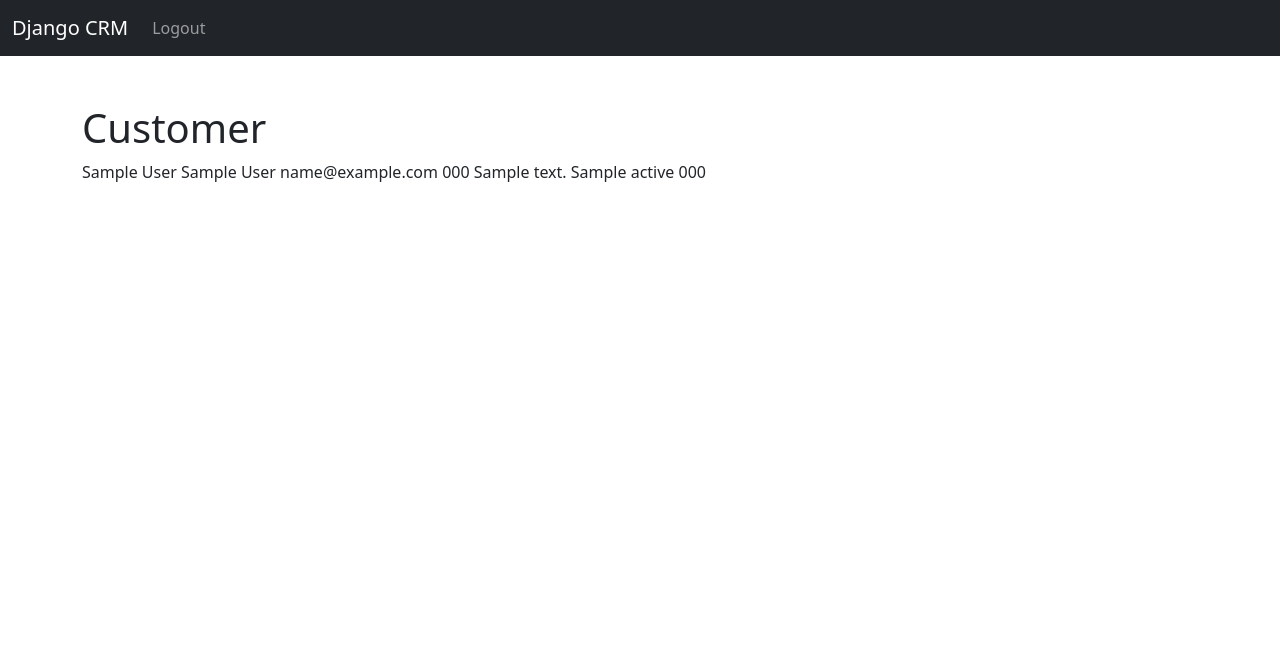
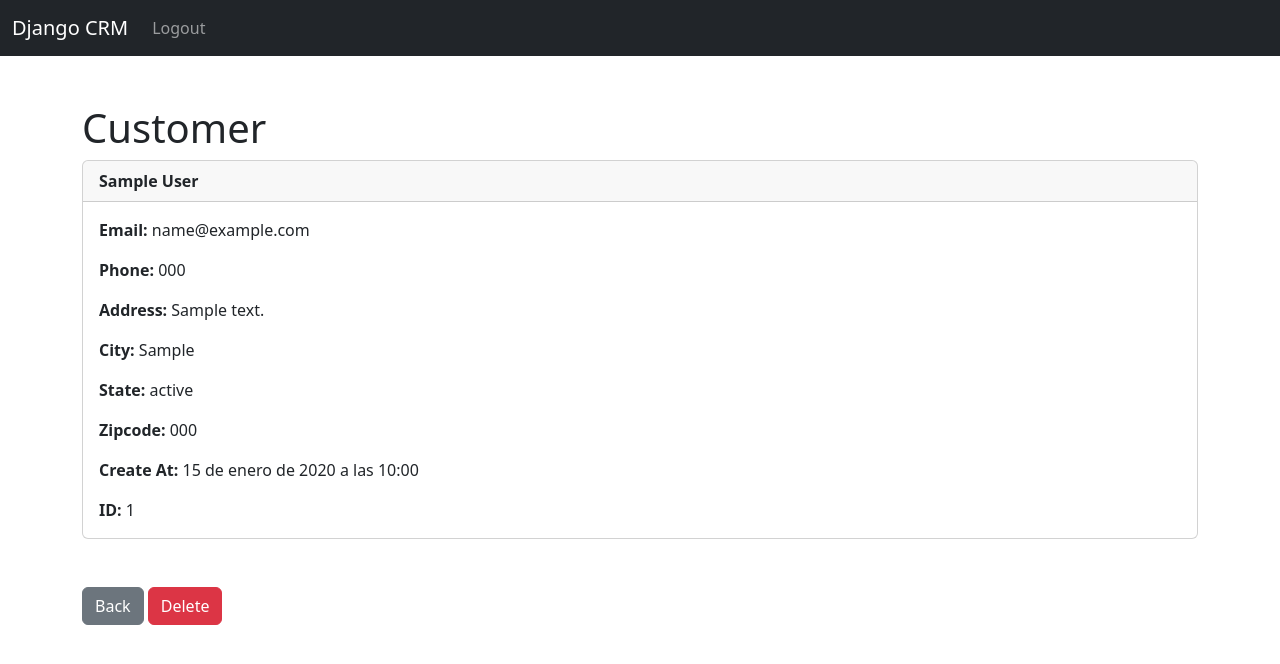
Before and after one commit to LinoELa/CRM-CRUD, a Django app: page /record/1 in a window 1280 px wide. Shown: the top 664 px of the page. Run offline with Django 5.2, Linux system fonts and the light colour scheme; a user stored in the database is signed in; tables that the repository leaves empty hold one stand-in row (values such as "Sample post").

Commit message:
BORRAR RECORDS

```diff
--- a/appwebsite/templates/record.html
+++ b/appwebsite/templates/record.html
@@ -6,20 +6,57 @@
 
 <h1> Customer </h1>
 
-{{ customer_record }}
-
-{{ customer_record.first_name }}
-{{ customer_record.last_name }}
-{{ customer_record.email }}
-{{ customer_record.phone }}
-{{ customer_record.address }}
-{{ customer_record.city }}
-{{ customer_record.state }}
-{{ customer_record.zipcode }}
-{{ customer_recotd.id }}
 
 
 
+<div class="card">
+
+    <div class="card-header"><strong>
+          {{ customer_record.first_name }}
+          {{ customer_record.last_name }}</strong>
+    </div>
+
+
+    <div class="card-body">
+
+        <p class="card-text">
+        <strong>Email: </strong>{{ customer_record.email }}</p>
+
+        <p class="card-text">
+        <strong>Phone: </strong>{{ customer_record.phone }}
+        </p>
+
+        <p class="card-text">
+        <strong>Address: </strong>{{ customer_record.address }}</p>
+
+        <p class="card-text">
+        <strong>City: </strong>{{ customer_record.city }}</p>
+
+        <p class="card-text">
+        <strong>State: </strong>{{ customer_record.state }}</p>
+
+        <p class="card-text">
+        <strong>Zipcode: </strong>{{ customer_record.zipcode }}</p>
+
+        <p class="card-text">
+        <strong>Create At: </strong>{{ customer_record.created_at }}</p>
+
+        <p class="card-text">
+        <strong>ID: </strong>{{ customer_record.id }}</p>
+
+    </div>
+
+</div>
+
+
+
+  <br/><br/>
+
+<a href="{% url 'home' %}" class="btn btn-secondary">Back</a>
+
+<a href="{% url 'delete_record' customer_record.id %}" class="btn btn-danger">Delete</a>
+
+{% comment %} <a href="{% url 'update_record' customer_record.id %}" class="btn btn-secondary">Update Record</a> {% endcomment %}
 
 
 
--- a/appwebsite/urls.py
+++ b/appwebsite/urls.py
@@ -15,7 +15,14 @@ urlpatterns = [
     # si quiero crear una pagina separada de log in solo quitar el comentario
     # path('login/', views.login_user, name='login'),
     path('logout/', views.logout_user, name='logout'),
+
+    #para registrar
     path('register/', views.register_user, name='register'),
-    # URL para los records
-    path('record/<int:pk>', views.customer_record, name='record')
+
+    # URL para VER los records
+    path('record/<int:pk>', views.customer_record, name='record'),
+
+    # URL Para BORRAR records
+    path('delete_record/<int:pk>', views.delete_record, name='delete_record'),
+
 ]
--- a/appwebsite/views.py
+++ b/appwebsite/views.py
@@ -135,10 +135,26 @@ def register_user(request):
 def customer_record(request, pk):
     #si el usuario esta autenticado o ha hecho un log in
     if request.user.is_authenticated:
-        # Buscar los Records
+        # Buscar los Customer Records
         customer_record = Record.objects.get(id=pk)
         return render(request, 'record.html', {'customer_record':customer_record})
     #Si el usuario NO ESTA AUTENTICADO
+    else:
+        messages.error(request, 'Tienes que iniciar session' )
+        return redirect ('home')
+
+
+# ---------------------------- BORRAR O DELETE RECORD -------------------------#
+
+
+def delete_record(request, pk):
+    #si el usuario esta autenticado o ha hecho un log in
+    if request.user.is_authenticated:
+        delete_it = Record.objects.get(id=pk)
+        delete_it.delete()
+        messages.error(request, 'Se ha borrado corectamente el record' )
+        return redirect ('home')
+        #Si el usuario NO ESTA AUTENTICADO
     else:
         messages.error(request, 'Tienes que iniciar session' )
         return redirect ('home')
@@ -148,11 +164,6 @@ def customer_record(request, pk):
 
 
 
-
-
-
-
-
-
+# ---------------------------- LOGOUT -------------------------------#
 
 # ---------------------------- LOGOUT -------------------------------#
```
